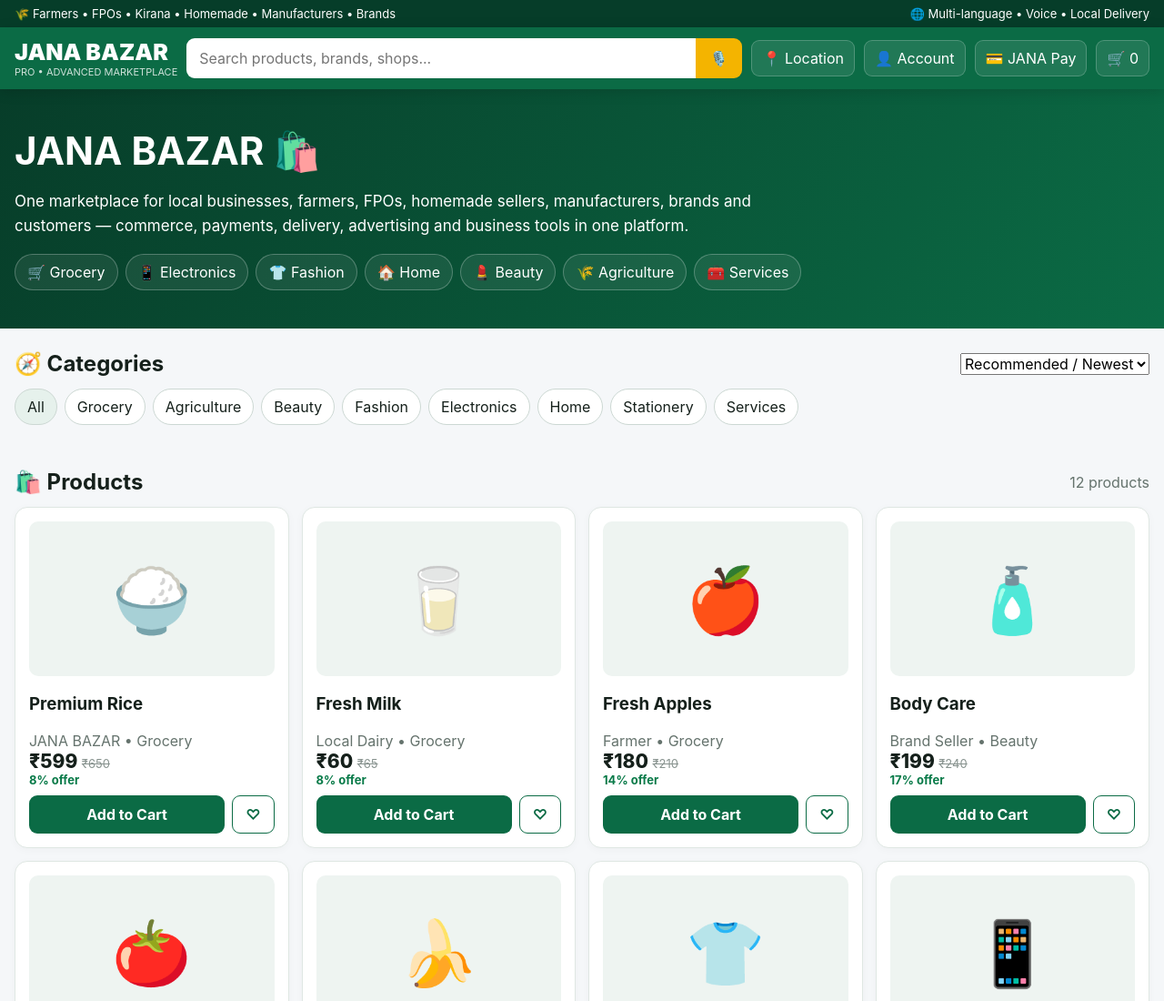
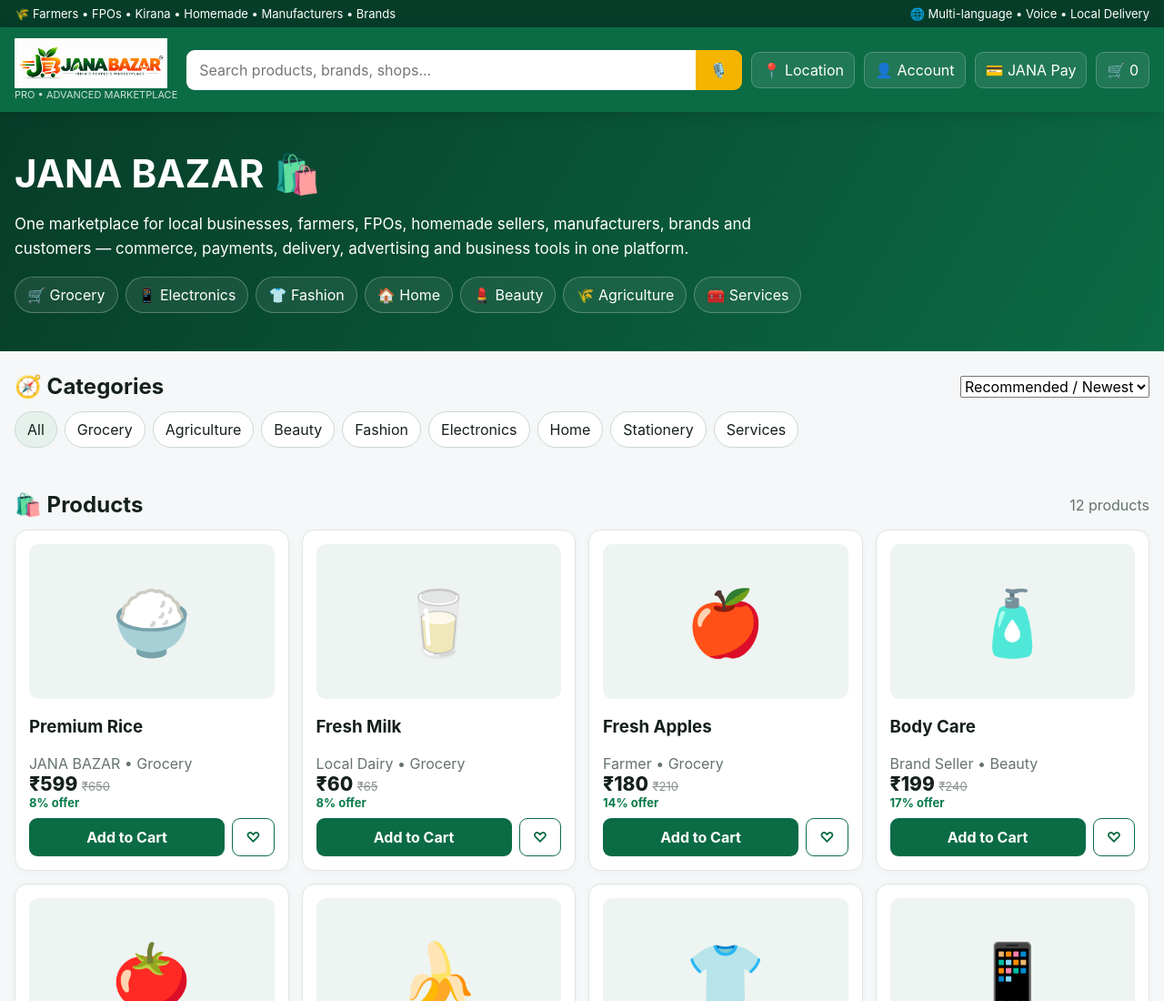
Before and after one commit to Lokanadham-lab/jana-bazar, a plain HTML site: page JANA_BAZAR_PRO_FINAL_ADVANCED.html in a window 1280 px wide. Shown: the top 1100 px of the page at 91% size. Drawn offline with Linux system fonts and the light colour scheme.

Commit message:
Update JANA_BAZAR_PRO_FINAL_ADVANCED.html

```diff
--- a/JANA_BAZAR_PRO_FINAL_ADVANCED.html
+++ b/JANA_BAZAR_PRO_FINAL_ADVANCED.html
@@ -20,7 +20,9 @@ header{background:var(--p);color:#fff;position:sticky;top:0;z-index:20;box-shado
 <body>
 <div class="top"><div class="wrap"><span>🌾 Farmers • FPOs • Kirana • Homemade • Manufacturers • Brands</span><span>🌐 Multi-language • Voice • Local Delivery</span></div></div>
 <header><div class="wrap nav">
-<div><div class="brand">JANA BAZAR</div><div class="tag">PRO • ADVANCED MARKETPLACE</div></div>
+<div><div class="brand"><img src="jana-bazar-website-header-logo.png"
+     alt="JANA BAZAR"
+     style="height:55px;width:auto;display:block;"></div><div class="tag">PRO • ADVANCED MARKETPLACE</div></div>
 <div class="search"><input id="search" placeholder="Search products, brands, shops..." oninput="renderProducts()"><button onclick="voiceSearch()">🎙️</button></div>
 <button class="navbtn" onclick="openM('locationModal')">📍 Location</button><button class="navbtn" onclick="openCustomer()">👤 Account</button><button class="navbtn" onclick="openM('payModal')">💳 JANA Pay</button><button class="navbtn" onclick="openCart()">🛒 <span id="cartCount">0</span></button>
 </div></header>
```
